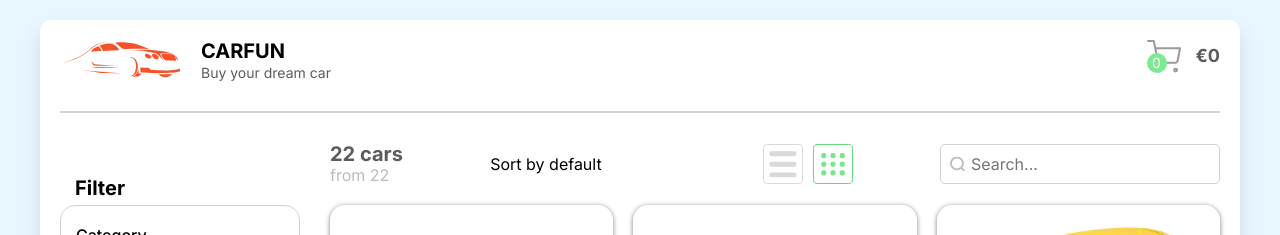
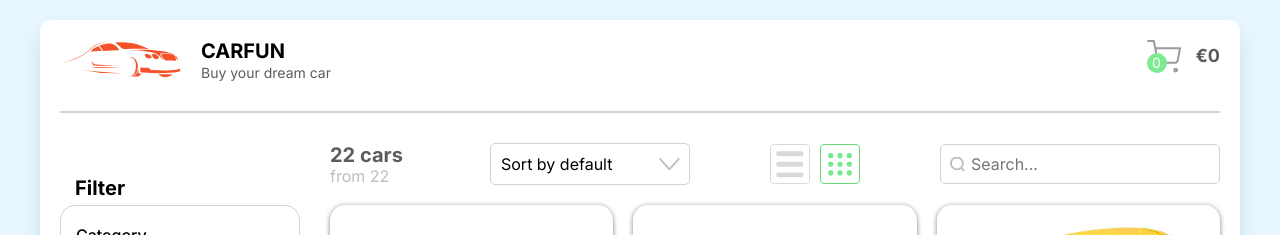
Before and after one commit to scorpigg/online-store, a React (Create React App) app: page / in a window 1280 px wide. Shown: the top 235 px of the page. Built offline with nearby package versions, Linux system fonts and the light colour scheme.

Commit message:
fix: make some fixes

```diff
--- a/src/carBase.ts
+++ b/src/carBase.ts
@@ -58,7 +58,7 @@ export const products: Array<IProducts> = [
     color: 'yellow',
     discountPercentage: 20,
     rating: 4.3,
-    stock: 273,
+    stock: 100,
     brand: ['Maisto', 'Lamborghini'],
     category: 'Scale car',
     bodyStyle: 'SUV',
@@ -91,7 +91,7 @@ export const products: Array<IProducts> = [
     title: 'Lamborghini Centenario',
     description: `The Centenario is the first Lamborghini automobile to have 3 exhausts and
       to be deployed with rear-wheel steering.`,
-    price: 2000000,
+    price: 200000,
     color: 'grey',
     discountPercentage: 2,
     rating: 5,
--- a/src/components/Header.tsx
+++ b/src/components/Header.tsx
@@ -58,7 +58,7 @@ export function Header() {
           </svg>
 
           <span className="header__items-count">{itemsCount}</span>
-          <span className="header__price">&euro;{cartItems.reduce((acc, el) => acc + el.price, 0)}</span>
+          <span className="header__price">&euro;{cartItems.reduce((acc, el) => acc + el.price * el.count, 0)}</span>
         </div>
       </Link>
     </header>
--- a/src/components/ItemsPanel.tsx
+++ b/src/components/ItemsPanel.tsx
@@ -27,7 +27,7 @@ export function ItemsPanel(props: IPropsSearch) {
 
   return (
     <div className="items__panel">
-      <p className="showItems">
+      <p className="items__count">
         <span className="items__title">{numCarsShow()}</span>
         <br />
         <span className="items__total">from {products.length}</span>
--- a/src/sass/layouts/_items-panel.scss
+++ b/src/sass/layouts/_items-panel.scss
@@ -28,6 +28,10 @@
   color: $color-text-additional;
 }
 
+.items__count {
+  width: 80px;
+}
+
 .items__total {
   color: $color-text-additional-light;
 }
@@ -37,36 +41,40 @@
   cursor: pointer;
 }
 
-.sort {
-  width: 185px;
-}
+.sort__label {
+  width: 200px;
+  height: 30px;
+  display: flex;
+  align-items: center;
+  border: 1px solid $color-border;
+  border-radius: 5px;
+  padding: 20px 10px;
 
-.sort__label {
   &::after {
     content: '';
     position: absolute;
     top: 50%;
-    right: 20px;
+    right: 10px;
     transform: translateY(-50%);
     height: 14px;
     width: 22px;
-    // background: url('../../../public/img/sort-arrow.svg') no-repeat center;
+    background: url('../../../public/img/sort-arrow.svg') no-repeat center;
     z-index: 1;
     @extend %transition;
   }
 
-  // &:hover::after {
-  //   background: url('../../../public/img/sort-arrow-active.svg') no-repeat center;
-  // }
+  &:hover::after {
+    background: url('../../../public/img/sort-arrow-active.svg') no-repeat center;
+  }
 
-  &:hover select {
+  &:hover {
     border: 1px solid $color-btn-check;
   }
 }
 
 .sort__popup {
   position: absolute;
-  width: 180px;
+  width: 100%;
   border: 1px solid $color-border;
   border-radius: 10px;
   padding: 10px;
```
